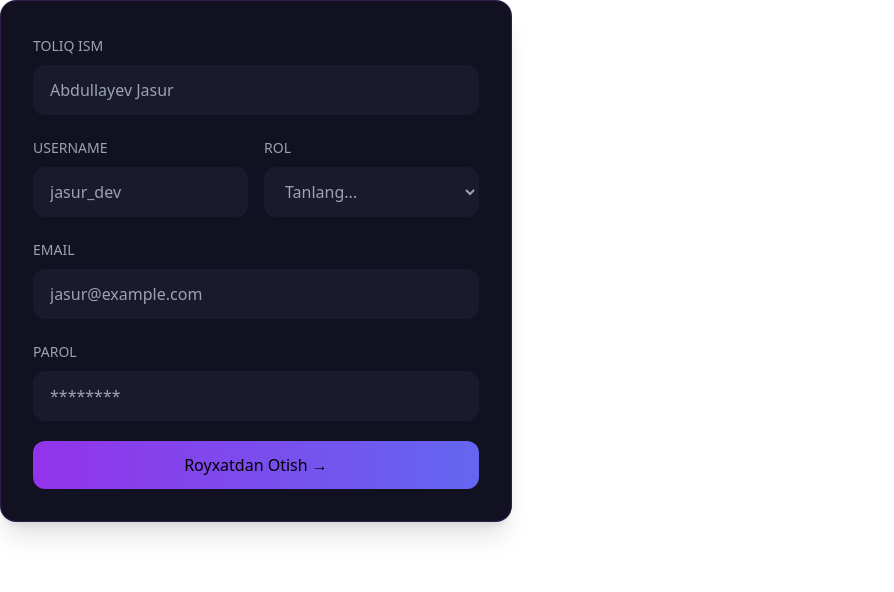
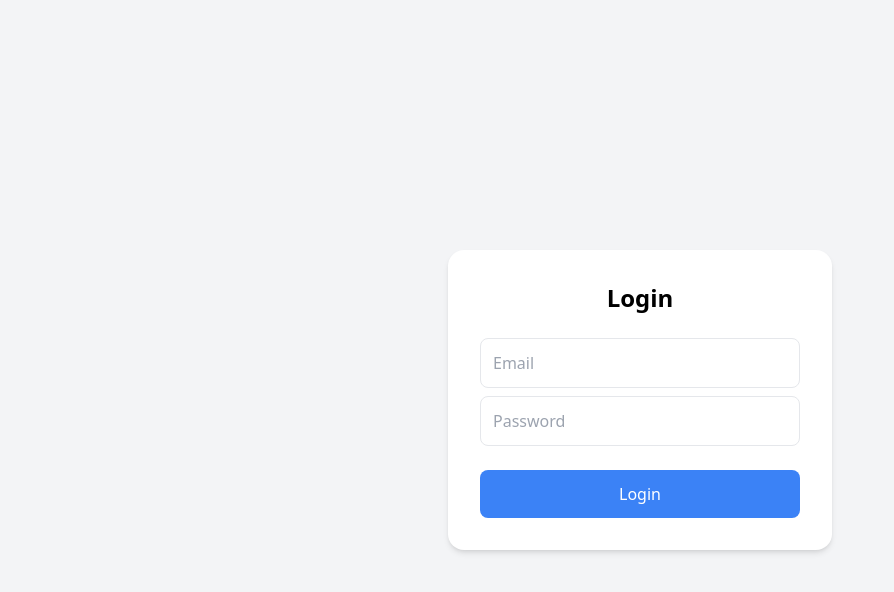
Before and after one commit to DiyorMr/coddycamptest, a React (Vite) app: page / in a window 1280 px wide. Shown: the top 592 px of the page, without its empty margins (0-894 px from the left). Built offline with nearby package versions, Linux system fonts and the light colour scheme.

Commit message:
test clone website

```diff
--- a/package.json
+++ b/package.json
@@ -10,7 +10,9 @@
   },
   "dependencies": {
     "react": "^18.2.0",
-    "react-dom": "^18.2.0"
+    "react-dom": "^18.2.0",
+    "react-hook-form": "^7.75.0",
+    "react-router-dom": "^7.14.2"
   },
   "devDependencies": {
     "@vitejs/plugin-react": "^4.7.0",
--- a/src/App.jsx
+++ b/src/App.jsx
@@ -1,12 +1,14 @@
-import React from 'react'
-import Form from './Form'
+import { BrowserRouter, Routes, Route } from "react-router-dom";
+import Login from "./Login";
+import Home from "./Home";
 
-const App = () => {
+export default function App() {
   return (
-    <div>
-      <Form/>
-    </div>
-  )
+    <BrowserRouter>
+      <Routes>
+        <Route path="/" element={<Login />} />
+        <Route path="/home" element={<Home />} />
+      </Routes>
+    </BrowserRouter>
+  );
 }
-
-export default App
--- /dev/null
+++ b/src/Home.jsx
@@ -0,0 +1,9 @@
+import Form from "./Form";
+
+export default function Home() {
+    return (
+        <div className="flex items-center justify-center h-screen">
+            <Form/>
+        </div>
+    );
+}
--- /dev/null
+++ b/src/Login.jsx
@@ -0,0 +1,56 @@
+import { useForm } from "react-hook-form";
+import { useNavigate } from "react-router-dom";
+
+export default function Login() {
+    const {
+        register,
+        handleSubmit,
+        formState: { errors },
+    } = useForm();
+
+    const navigate = useNavigate(); // 🔥 bu muhim
+
+    const onSubmit = (data) => {
+        console.log(data);
+
+        // 🔐 oddiy tekshiruv (fake login)
+        if (data.email === "admin@gmail.com" && data.password === "123456") {
+            navigate("/home"); // 👉 boshqa page ga o'tkazadi
+        } else {
+            alert("Login yoki parol noto‘g‘ri");
+        }
+    };
+
+    return (
+        <div className="flex items-center justify-center h-screen bg-gray-100">
+            <form
+                onSubmit={handleSubmit(onSubmit)}
+                className="p-8 bg-white shadow-md rounded-2xl w-96"
+            >
+                <h2 className="mb-6 text-2xl font-bold text-center">Login</h2>
+
+                <input
+                    type="email"
+                    placeholder="Email"
+                    className="w-full p-3 mb-2 border rounded-lg"
+                    {...register("email", { required: "Email majburiy" })}
+                />
+                {errors.email && <p className="text-red-500">{errors.email.message}</p>}
+
+                <input
+                    type="password"
+                    placeholder="Password"
+                    className="w-full p-3 mb-2 border rounded-lg"
+                    {...register("password", { required: "Parol majburiy" })}
+                />
+                {errors.password && (
+                    <p className="text-red-500">{errors.password.message}</p>
+                )}
+
+                <button className="w-full p-3 mt-4 text-white bg-blue-500 rounded-lg">
+                    Login
+                </button>
+            </form>
+        </div>
+    );
+}
```
Also changed, not shown: 1 other file (tests, documents, lock files or other folders).
